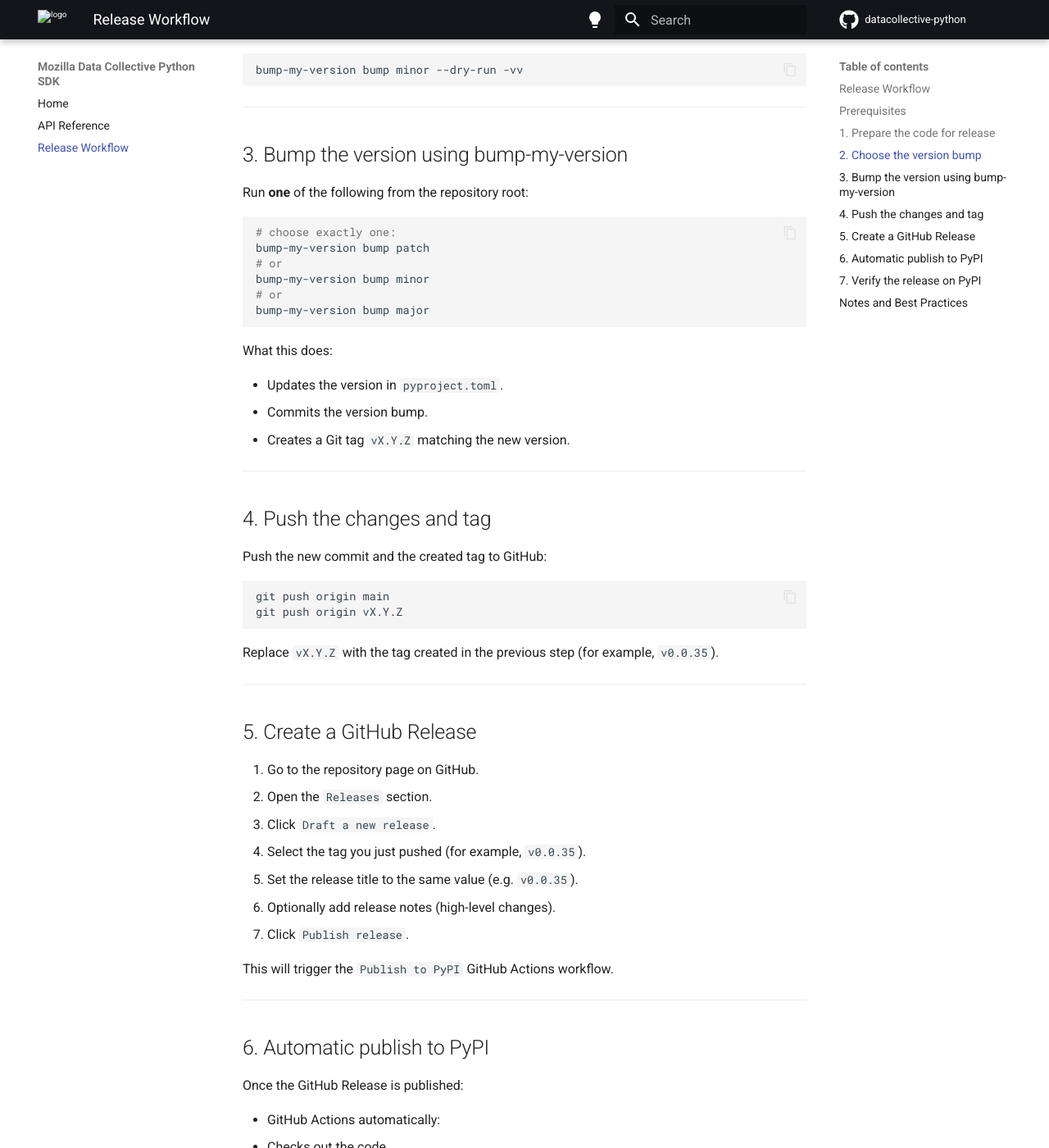
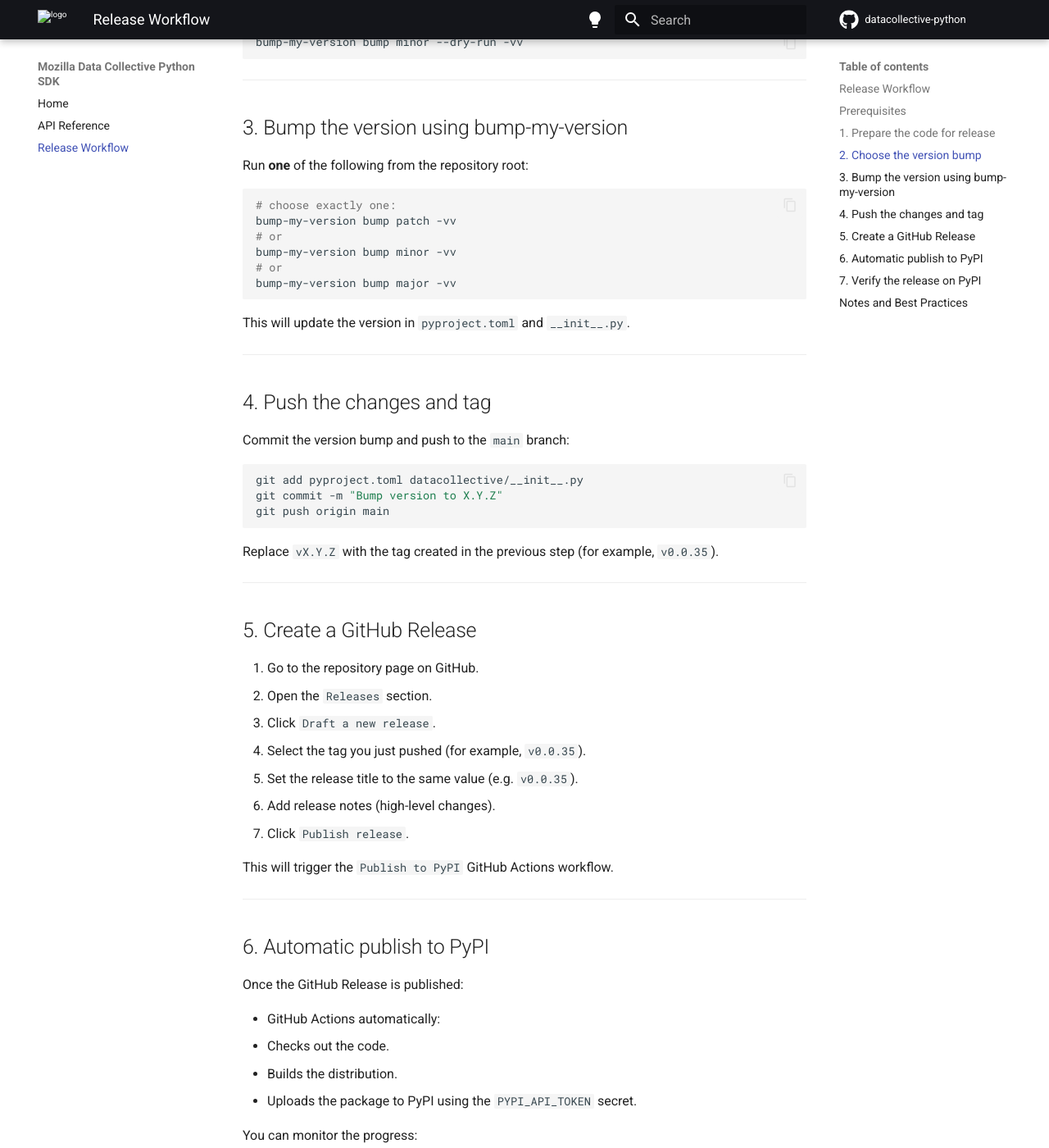
Before and after one commit to Mozilla-Data-Collective/datacollective-python, an MkDocs documentation site: the page built from docs/release.md, in a window 1280 px wide and 1400 px high, scrolled down 1513 px. Shown: the whole window at 82% size. Built offline with MkDocs 1.6.1 and Material for MkDocs 9.7.7, drawn with Linux system fonts in a browser that asks for light colours; comment, search, counter and statistics services are not loaded; some of the changed text lies outside the part shown.

Commit message:
Update the docs

````diff
--- a/docs/release.md
+++ b/docs/release.md
@@ -2,8 +2,7 @@
 
 This project uses:
 
-- `pyproject.toml` as the single source of truth for the version.
-- `bump-my-version` to bump the version and create Git tags.
+- `bump-my-version` as the single source of truth for the version and updating it.
 - GitHub Releases to trigger automatic publishing to PyPI via GitHub Actions.
 
 Publishing to PyPI happens **only** when a GitHub Release is created for a version tag (for example, `v0.1.0`).
@@ -14,14 +13,14 @@ Publishing to PyPI happens **only** when a GitHub Release is created for a versi
 
 Before doing a release, make sure you have:
 
-- Push access to the main repository.
+- Push access to the repository.
 - A local Python environment with `bump-my-version` installed:
 
 ```bash
 uv tool install bump-my-version
 ```
 
-- An up-to-date local clone:
+- An up-to-date local clone in the `main` branch:
 
 ```bash
 git checkout main
@@ -76,29 +75,25 @@ Run **one** of the following from the repository root:
 
 ```bash
 # choose exactly one:
-bump-my-version bump patch
+bump-my-version bump patch -vv
 # or
-bump-my-version bump minor
+bump-my-version bump minor -vv
 # or
-bump-my-version bump major
+bump-my-version bump major -vv
 ```
 
-What this does:
-
-- Updates the version in `pyproject.toml`.
-- Commits the version bump.
-- Creates a Git tag `vX.Y.Z` matching the new version.
-
+This will update the version in `pyproject.toml` and `__init__.py`.
 
 ---
 
 ## 4. Push the changes and tag
 
-Push the new commit and the created tag to GitHub:
+Commit the version bump and push to the `main` branch:
 
 ```bash
+git add pyproject.toml datacollective/__init__.py
+git commit -m "Bump version to X.Y.Z"
 git push origin main
-git push origin vX.Y.Z
 ```
 
 Replace `vX.Y.Z` with the tag created in the previous step (for example, `v0.0.35`).
@@ -112,7 +107,7 @@ Replace `vX.Y.Z` with the tag created in the previous step (for example, `v0.0.3
 3. Click `Draft a new release`.
 4. Select the tag you just pushed (for example, `v0.0.35`).
 5. Set the release title to the same value (e.g. `v0.0.35`).
-6. Optionally add release notes (high-level changes).
+6. Add release notes (high-level changes).
 7. Click `Publish release`.
 
 This will trigger the `Publish to PyPI` GitHub Actions workflow.
@@ -152,7 +147,7 @@ pip install --upgrade datacollective==X.Y.Z
 
 ## Notes and Best Practices
 
-- **Single source of truth**: The version is defined only in `pyproject.toml`. Do **not** manually edit `__version__` or other files for versioning.
+- **Single source of truth**: The version is managed only by bump-my-version. Do **not** manually edit the version in any file.
 
 - **Tag format**: Always use `vX.Y.Z` tags (for example, `v0.0.35`). The `bump-my-version` configuration enforces this.
 
````
